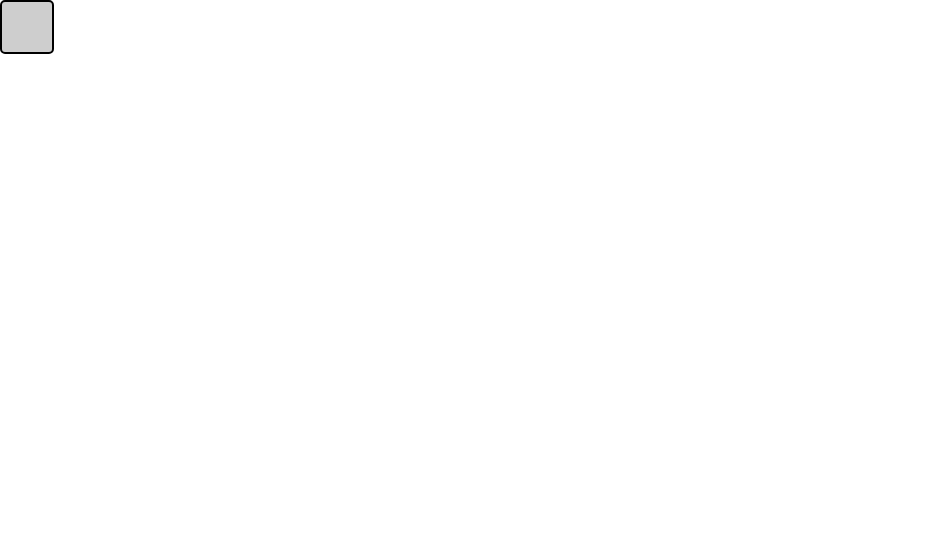
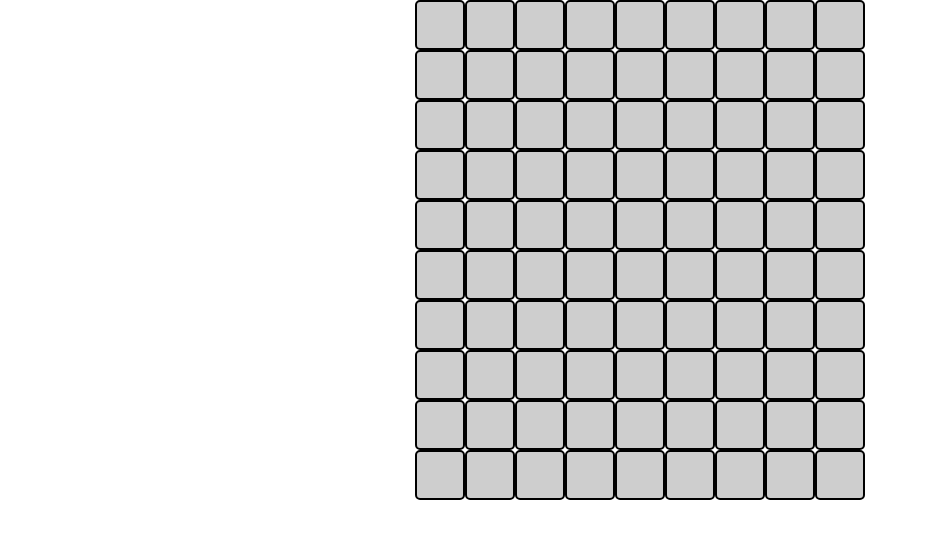
Before and after one commit to brebz7/React-MineSweeper, a React (Create React App) app: page / in a window 1280 px wide. Shown: the top 538 px of the page, without its empty margins (0-928 px from the left). Built offline with nearby package versions, Linux system fonts and the light colour scheme.

Commit message:
generating a random gird

```diff
--- a/src/Components/App.js
+++ b/src/Components/App.js
@@ -1,6 +1,5 @@
 import React, { Component } from 'react';
-import Mine from './Mine';
-import Tile from './Tile';
+import Grid from './Grid'
 
 let tileValue = Math.floor(Math.random() * 9) + 1;
 console.log(tileValue);
@@ -10,7 +9,7 @@ class App extends Component {
   render() {
     return (
       <div className="App">
-        {tileValue === 9 ? <Mine/> : <Tile tileValue={tileValue}/>}
+        <Grid />
       </div>
     );
   }
--- /dev/null
+++ b/src/Components/Grid.js
@@ -0,0 +1,20 @@
+import React from 'react';
+import Mine from './Mine';
+import Tile from './Tile';
+
+const tilesArray = new Array(90);
+for (let i = 0; i < tilesArray.length; i++)
+    tilesArray[i] = 0;
+
+class Grid extends React.Component {
+
+    render() {
+        return (
+            <div className="grid">
+                {tilesArray.map((tile, index) => <Tile key={index} />)}
+            </div>
+        );
+    }
+}
+
+export default Grid;
--- a/src/Components/Mine.js
+++ b/src/Components/Mine.js
@@ -1,4 +1,4 @@
-import React, { Component } from 'react';
+import React from 'react';
 import '../styles.css';
 
 export default class Mine extends React.Component {
--- a/src/Components/Tile.js
+++ b/src/Components/Tile.js
@@ -1,12 +1,14 @@
-import React, { Component } from 'react';
+import React from 'react';
+
+import Mine from './Mine';
 import '../styles.css';
-
 
 export default class Tile extends React.Component {
     constructor(props) {
         super(props);
         this.state = {
-            isHidden: true
+            isHidden: true,
+            tileValue: Math.floor(Math.random() * 9) + 1,
         };
         this.handleClick = this.handleClick.bind(this);
     }
@@ -17,13 +19,21 @@ export default class Tile extends React.Component {
     }
 
     render() {
+        if (this.state.tileValue === 9) {
+            return (
+                <Mine />
+            );
+        } else {
             return (
                 <div className="tile" onClick={this.handleClick}>
                     {this.state.isHidden ?
-                    <span className="tileCloak">{this.props.tileValue}</span>
+                        <span className="tileCloak">{this.state.tileValue}</span>
                         :
-                    <span>{this.props.tileValue}</span>}
+                        <span>{this.state.tileValue}</span>}
                 </div>
             );
         }
+
+
     }
+}
--- a/src/styles.css
+++ b/src/styles.css
@@ -1,10 +1,12 @@
 .tile {
     display: flex;
+    box-sizing: border-box;
     align-items: center;
     justify-content: center;
 
     width: 50px;
     height: 50px;
+
 
     color: blue;
     font-weight: bold;
@@ -16,9 +18,14 @@
     user-select: none;
 }
 
+.tileCloak {
+    display: none;
+}
+
 .mine {
     width: 50px;
     height: 50px;
+    box-sizing: border-box;
 
     background-color: #CECECE;
     border: 2px solid black;
@@ -31,12 +38,16 @@
 .mine-hidden {
     width: 50px;
     height: 50px;
+    box-sizing: border-box;
 
     background-color: #CECECE;
     border: 2px solid black;
     border-radius: 5px;
 }
 
-.tileCloak {
-    display: none;
+.grid {
+    margin: 0 auto;
+    display: flex;
+    flex-wrap: wrap;
+    width: 450px;
 }
```
Lines whose indentation alone changed are shown as unchanged.
